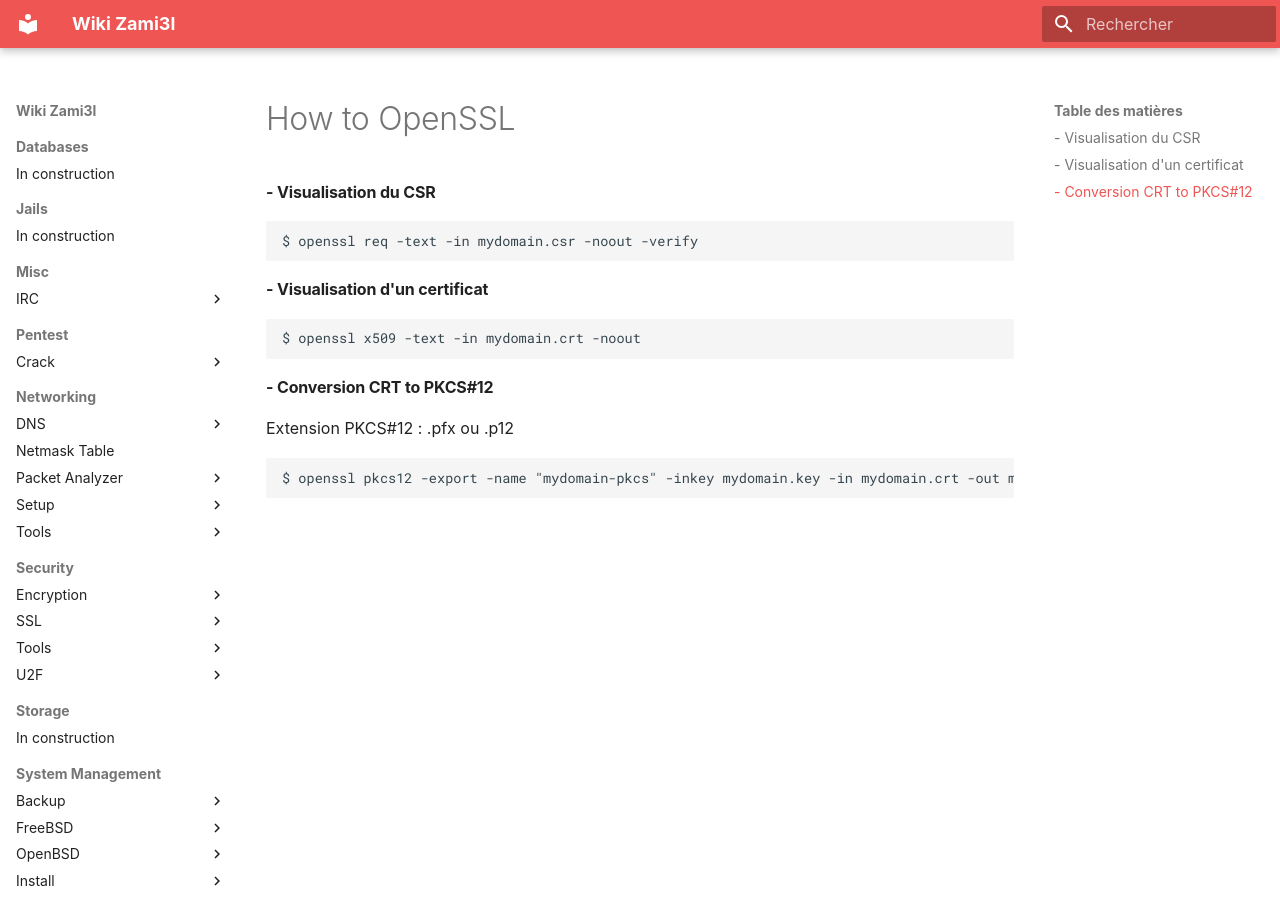
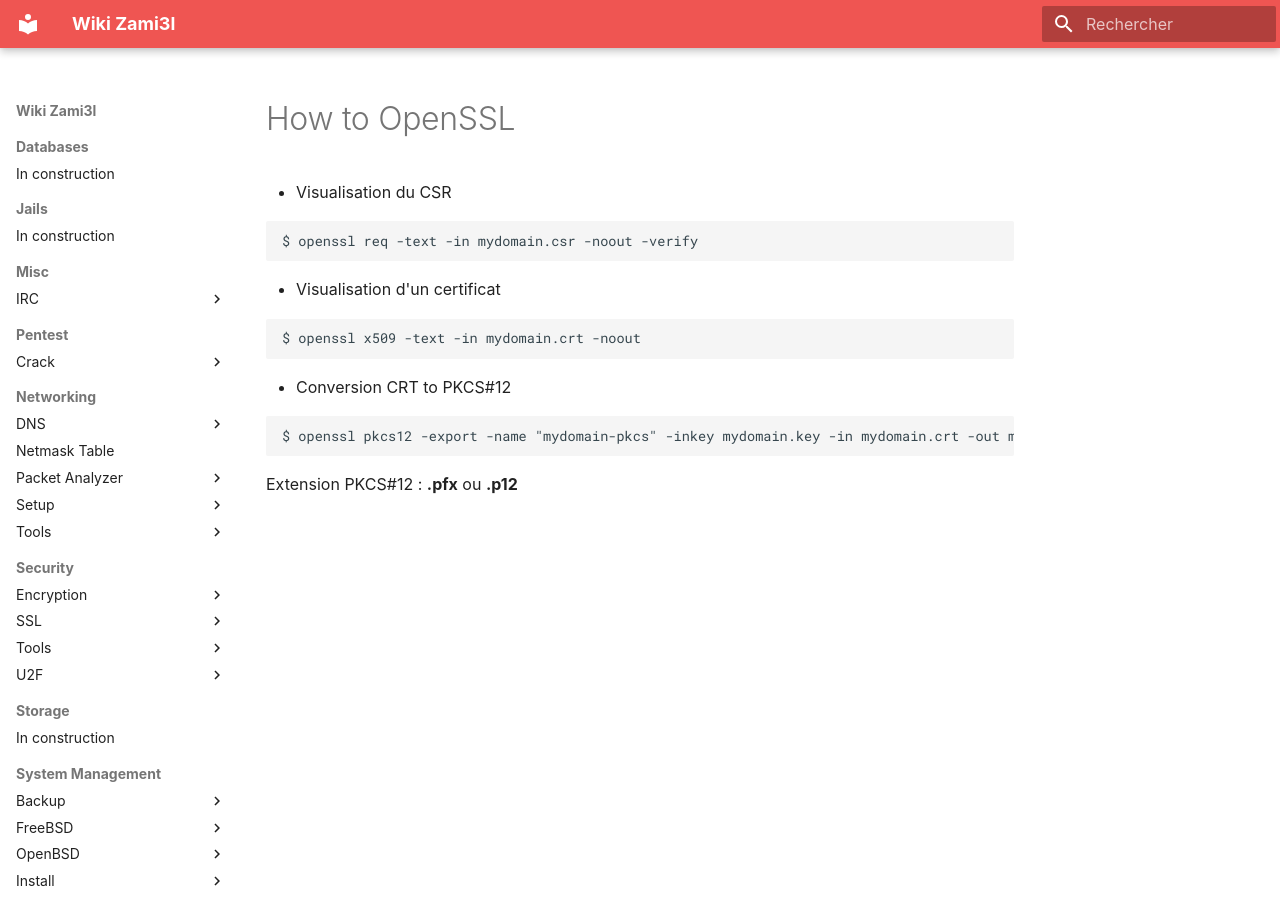
Before and after one commit to zami3l/wiki, an MkDocs documentation site: the page built from docs/security/ssl/use-openssl.md, in a window 1280 px wide. Built offline with MkDocs 1.6.1 and Material for MkDocs 9.7.7, drawn with Linux system fonts in a browser that asks for light colours; some web fonts are replaced.

Commit message:
style(security): change syntax

````diff
--- a/docs/security/ssl/use-openssl.md
+++ b/docs/security/ssl/use-openssl.md
@@ -1,18 +1,21 @@
 How to OpenSSL
 ===
 
-#### - Visualisation du CSR
+- Visualisation du CSR
+
 ```shell
 $ openssl req -text -in mydomain.csr -noout -verify
 ```
 
-#### - Visualisation d'un certificat
+- Visualisation d'un certificat
+
 ```shell
 $ openssl x509 -text -in mydomain.crt -noout
 ```
 
-#### - Conversion CRT to PKCS#12
-Extension PKCS#12 : .pfx ou .p12
+- Conversion CRT to PKCS#12
+
 ```shell
 $ openssl pkcs12 -export -name "mydomain-pkcs" -inkey mydomain.key -in mydomain.crt -out mydomain.pfx
 ```
+Extension PKCS#12 : **.pfx** ou **.p12**
````
